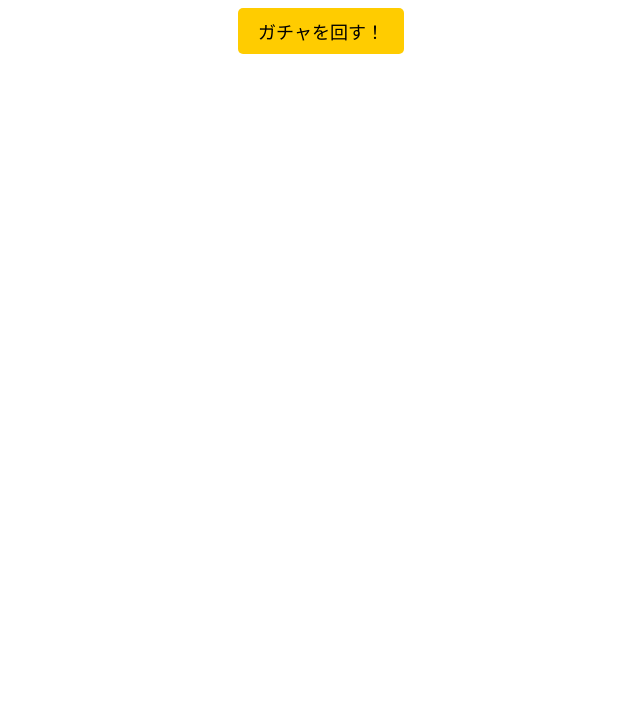
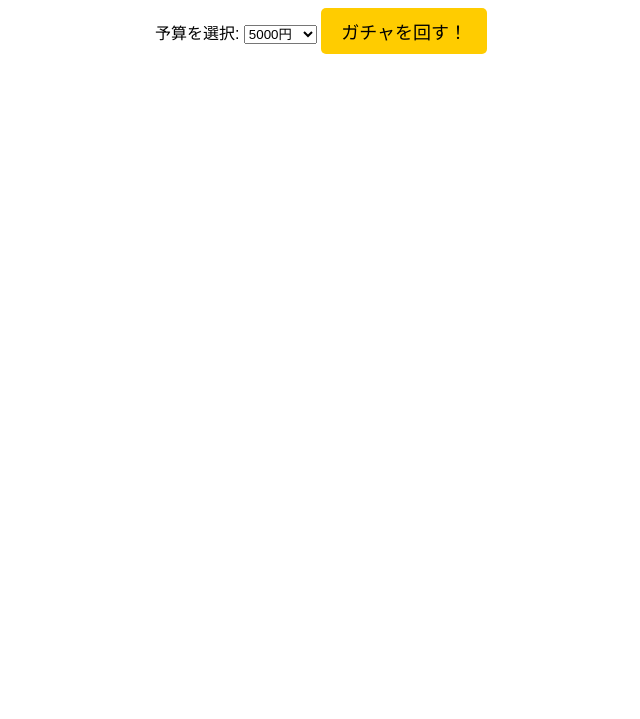
Before and after one commit to ko0321/-10000-gacha-, a plain HTML site: page index.html in a window 1280 px wide. Shown: the part 81-800 px from the top of the page, without its empty margins (319-959 px from the left). Drawn offline with Linux system fonts and the light colour scheme.

Commit message:
Update index.html

```diff
--- a/index.html
+++ b/index.html
@@ -9,6 +9,13 @@
 <body>
 
     <h1>ツアーグッズ10000円ガチャ</h1>
+    <label for="budget">予算を選択:</label>
+<select id="budget">
+    <option value="5000">5000円</option>
+    <option value="10000">10000円</option>
+    <option value="15000">15000円</option>
+    <option value="20000">20000円</option>
+</select>
     <button id="gacha-button">ガチャを回す！</button>
     <div id="result"></div>
 
```
